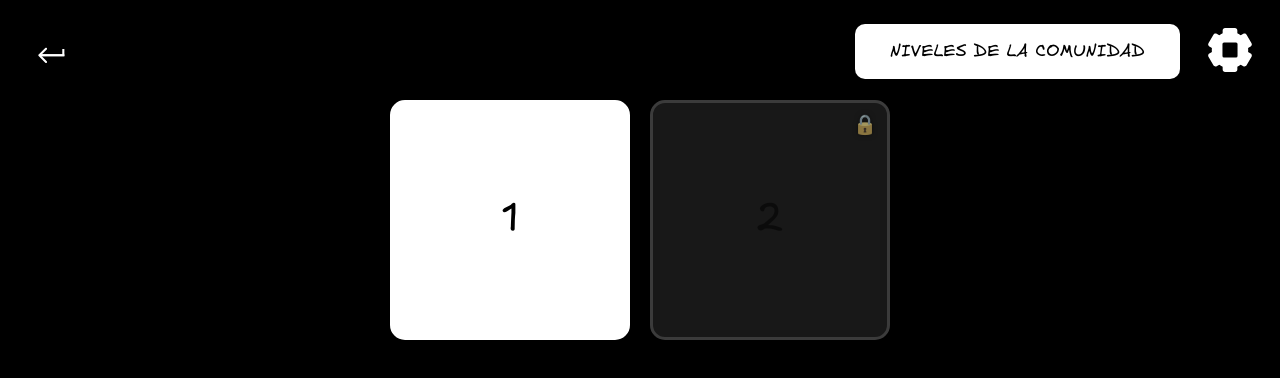
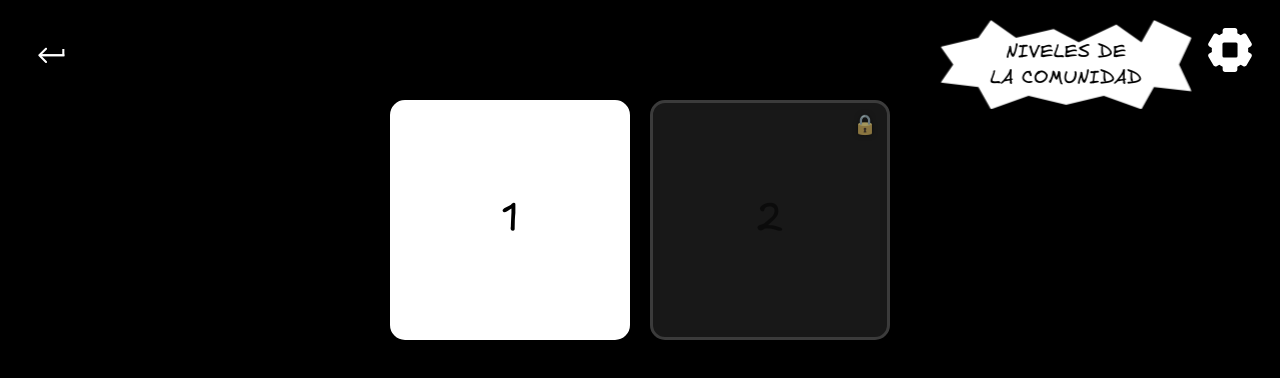
Before and after one commit to arrozet/Cuby, a React (Create React App) app in the folder web/cuby/: page /#/levels in a window 1280 px wide. Shown: the top 378 px of the page. Built offline with nearby package versions, Linux system fonts and the light colour scheme.

Commit message:
Mejor animación

```diff
--- a/web/cuby/src/components/LevelSelect/LevelSelect.jsx
+++ b/web/cuby/src/components/LevelSelect/LevelSelect.jsx
@@ -83,7 +83,7 @@ const LevelSelect = () => {
         onClick={handleUserLevelsClick}
         $isInverted={isInverted}
       >
-        NIVELES DE
+        NIVELES DE <br/>
         LA COMUNIDAD
       </UserLevelsButton>
 
--- a/web/cuby/src/components/LevelSelect/LevelSelect.styles.js
+++ b/web/cuby/src/components/LevelSelect/LevelSelect.styles.js
@@ -3,7 +3,7 @@ import { getInactiveColor, getActiveColor } from '../../utils/colors';
 
 const pulse = keyframes`
   0% { transform: scale(1); }
-  50% { transform: scale(1.05); }
+  50% { transform: scale(1.1); }
   100% { transform: scale(1); }
 `;
 
@@ -83,24 +83,22 @@ export const LevelCard = styled.div`
   }
 `;
 
-// Common style for top buttons
 const TopButton = styled.button`
   position: absolute;
-  top: clamp(15px, 3vh, 25px); /* Responsive top */
+  top: clamp(15px, 3vh, 25px);
   background-color: ${props => getActiveColor(props.$isInverted)};
   color: ${props => getInactiveColor(props.$isInverted)};
   border: none;
-  border-radius: 10px;
-  padding: clamp(8px, 1.5vh, 12px) clamp(15px, 4vw, 25px); /* Responsive padding */
-  font-size: clamp(0.9rem, 2.5vw, 1.1rem); /* Responsive font size */
+  padding: clamp(8px, 1.5vh, 12px) clamp(15px, 4vw, 25px);
+  font-size: clamp(0.9rem, 2.5vw, 1.1rem);
   font-family: 'Excalifont';
   cursor: pointer;
   transition: transform 0.2s, background-color 0.3s, color 0.3s;
   z-index: 10;
+  box-sizing: border-box;
 
   &:hover {
     transform: scale(1.05);
-    /* Re-apply colors on hover to prevent unexpected changes */
     background-color: ${props => getActiveColor(props.$isInverted)};
     color: ${props => getInactiveColor(props.$isInverted)};
   }
@@ -109,17 +107,18 @@ const TopButton = styled.button`
 export const UserLevelsButton = styled(TopButton)`
   position: absolute;
   right: 100px;
-  clip-path: none; /* Eliminamos el clip-path */
-  border-radius: 10px; /* Restauramos el border-radius */
-  padding: clamp(12px, 2vh, 16px) clamp(25px, 5vw, 35px);
+  animation: ${pulse} 1s infinite ease-in-out;
+  clip-path: polygon(0% 30%, 15% 20%, 20% 0%, 30% 20%, 45% 10%, 55% 25%, 70% 5%, 80% 25%, 85% 0%, 100% 20%, 95% 50%, 100% 80%, 85% 75%, 80% 100%, 65% 85%, 50% 95%, 35% 85%, 20% 100%, 15% 75%, 0% 70%, 5% 50%);
+  padding: clamp(15px, 2.2vh, 20px) clamp(30px, 5.5vw, 45px);
 
   &:hover {
     transform: scale(1.05);
+    animation-play-state: paused;
   }
 
   @media (max-width: 600px) {
     right: 90px;
-    padding: clamp(10px, 1.8vh, 14px) clamp(20px, 4vw, 30px);
+    padding: clamp(12px, 2vh, 18px) clamp(25px, 5vw, 40px);
   }
 `;
 
```
